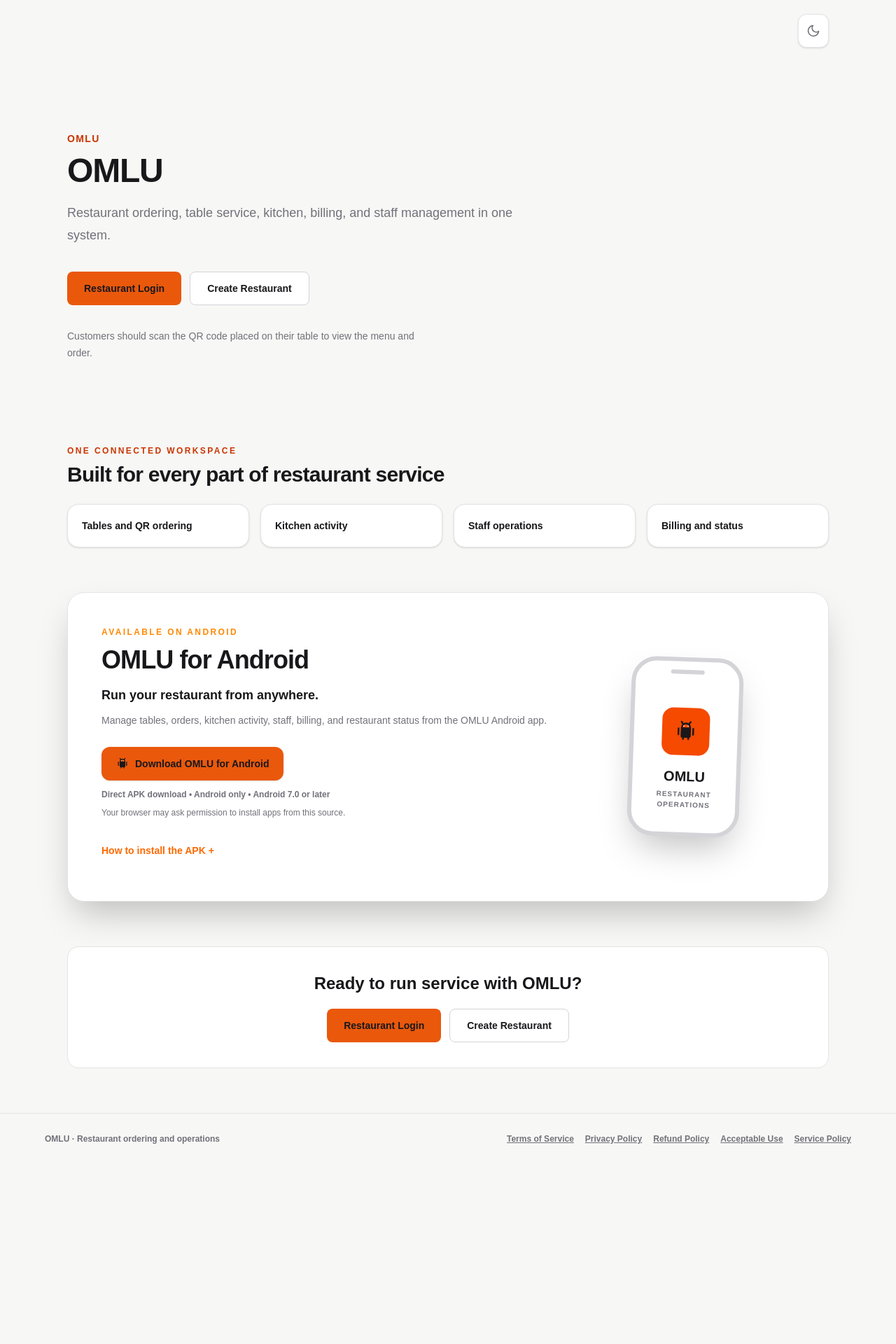
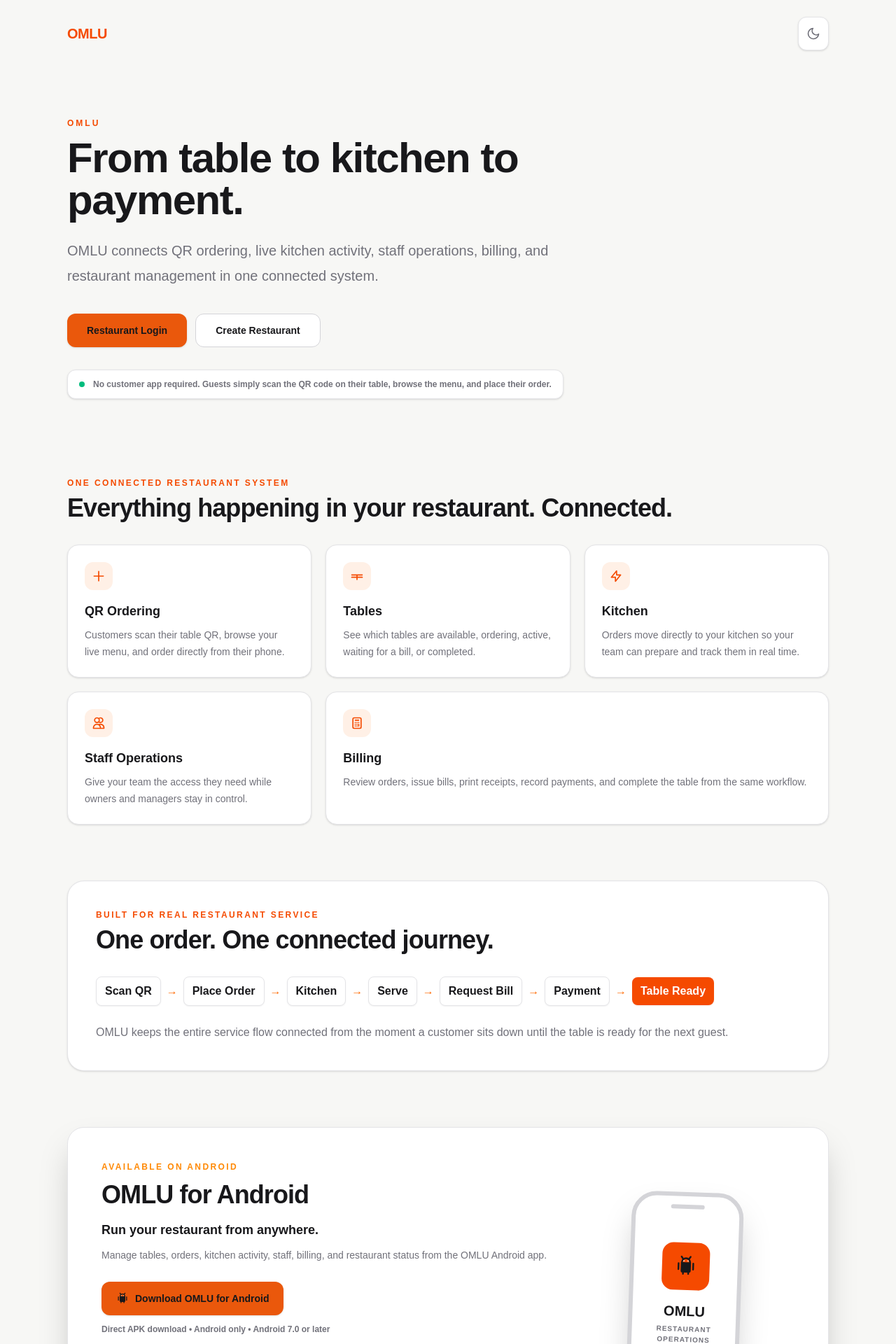
Before and after one commit to nadhalabs/omlu, a Next.js app in the folder frontend/: page / in a window 1280 px wide. Shown: the top 1920 px of the page at 70% size. Before the commit the page ends 1663 px from the top, so only its background shows below. Built offline with nearby package versions, Linux system fonts and the light colour scheme.

Commit message:
feat(landing): position OMLU as connected restaurant operations

```diff
--- a/frontend/app/page.tsx
+++ b/frontend/app/page.tsx
@@ -5,59 +5,183 @@
 export default function Home() {
   return (
     <div className="min-h-screen overflow-x-hidden bg-[var(--omlu-page-background)] text-[var(--omlu-text-primary)]">
-      <header className="mx-auto flex w-full max-w-6xl justify-end px-5 pt-5 sm:px-8"><LandingThemeToggle /></header>
-      <main className="mx-auto flex w-full max-w-6xl flex-col gap-16 px-5 py-12 sm:px-8 sm:py-16">
-        <section className="max-w-2xl py-8 sm:py-14">
-          <p className="mb-3 text-sm font-black uppercase tracking-widest text-orange-700">
+      {/* Header */}
+      <header className="mx-auto flex w-full max-w-6xl items-center justify-between px-5 pt-6 sm:px-8">
+        <span className="text-xl font-black tracking-tight text-orange-600">OMLU</span>
+        <LandingThemeToggle />
+      </header>
+
+      <main className="mx-auto flex w-full max-w-6xl flex-col gap-20 px-5 py-12 sm:px-8 sm:py-16">
+        {/* Hero Section */}
+        <section className="max-w-3xl py-4 sm:py-8">
+          <p className="mb-3 text-xs font-black uppercase tracking-[0.25em] text-orange-600">
             OMLU
           </p>
-          <h1 className="text-4xl font-black tracking-tight text-[var(--omlu-text-primary)] sm:text-5xl">
-            OMLU
+          <h1 className="text-4xl font-black tracking-tight text-[var(--omlu-text-primary)] sm:text-6xl">
+            From table to kitchen to payment.
           </h1>
-          <p className="mt-5 text-lg leading-8 text-[var(--omlu-text-secondary)]">
-            Restaurant ordering, table service, kitchen, billing, and staff
-            management in one system.
+          <p className="mt-6 text-lg leading-8 text-[var(--omlu-text-secondary)] sm:text-xl sm:leading-9">
+            OMLU connects QR ordering, live kitchen activity, staff operations, billing, and restaurant management in one connected system.
           </p>
 
           <div className="mt-9 flex flex-col gap-3 sm:flex-row">
             <Link
               href="/login"
-              className="inline-flex h-12 items-center justify-center rounded-lg bg-[var(--omlu-primary-action)] px-6 text-sm font-bold text-[var(--omlu-primary-action-text)] transition hover:brightness-95"
+              className="inline-flex h-12 items-center justify-center rounded-xl bg-[var(--omlu-primary-action)] px-7 text-sm font-black text-[var(--omlu-primary-action-text)] shadow-sm transition hover:brightness-95 active:scale-[0.98]"
             >
               Restaurant Login
             </Link>
             <Link
               href="/register"
-              className="inline-flex h-12 items-center justify-center rounded-lg border border-[var(--omlu-border-strong)] bg-[var(--omlu-primary-surface)] px-6 text-sm font-bold text-[var(--omlu-text-primary)] transition hover:bg-[var(--omlu-hover-background)]"
+              className="inline-flex h-12 items-center justify-center rounded-xl border border-[var(--omlu-border-strong)] bg-[var(--omlu-primary-surface)] px-7 text-sm font-black text-[var(--omlu-text-primary)] transition hover:bg-[var(--omlu-hover-background)] active:scale-[0.98]"
             >
               Create Restaurant
             </Link>
           </div>
 
-          <p className="mt-8 max-w-lg text-sm leading-6 text-[var(--omlu-text-secondary)]">
-            Customers should scan the QR code placed on their table to view the
-            menu and order.
+          <div className="mt-8 inline-flex items-center gap-3 rounded-xl border border-[var(--omlu-border)] bg-[var(--omlu-primary-surface)] px-4 py-3 text-xs font-semibold text-[var(--omlu-text-secondary)] shadow-sm">
+            <span className="inline-block h-2 w-2 rounded-full bg-emerald-500" />
+            No customer app required. Guests simply scan the QR code on their table, browse the menu, and place their order.
+          </div>
+        </section>
+
+        {/* Feature Grid Section */}
+        <section aria-labelledby="connected-system-title">
+          <p className="text-xs font-black uppercase tracking-[0.2em] text-orange-600">
+            ONE CONNECTED RESTAURANT SYSTEM
+          </p>
+          <h2 id="connected-system-title" className="mt-2 text-3xl font-black tracking-tight text-[var(--omlu-text-primary)] sm:text-4xl">
+            Everything happening in your restaurant. Connected.
+          </h2>
+
+          <div className="mt-8 grid gap-5 sm:grid-cols-2 lg:grid-cols-3">
+            <div className="rounded-2xl border border-[var(--omlu-border)] bg-[var(--omlu-primary-surface)] p-6 shadow-sm">
+              <div className="mb-4 inline-flex h-10 w-10 items-center justify-center rounded-xl bg-orange-500/10 text-orange-600">
+                <svg className="h-5 w-5" fill="none" viewBox="0 0 24 24" stroke="currentColor" strokeWidth={2}>
+                  <path strokeLinecap="round" strokeLinejoin="round" d="M12 4v16m8-8H4" />
+                </svg>
+              </div>
+              <h3 className="text-lg font-black text-[var(--omlu-text-primary)]">QR Ordering</h3>
+              <p className="mt-2 text-sm leading-6 text-[var(--omlu-text-secondary)]">
+                Customers scan their table QR, browse your live menu, and order directly from their phone.
+              </p>
+            </div>
+
+            <div className="rounded-2xl border border-[var(--omlu-border)] bg-[var(--omlu-primary-surface)] p-6 shadow-sm">
+              <div className="mb-4 inline-flex h-10 w-10 items-center justify-center rounded-xl bg-orange-500/10 text-orange-600">
+                <svg className="h-5 w-5" fill="none" viewBox="0 0 24 24" stroke="currentColor" strokeWidth={2}>
+                  <path strokeLinecap="round" strokeLinejoin="round" d="M3 10h18M3 14h18m-9-4v8" />
+                </svg>
+              </div>
+              <h3 className="text-lg font-black text-[var(--omlu-text-primary)]">Tables</h3>
+              <p className="mt-2 text-sm leading-6 text-[var(--omlu-text-secondary)]">
+                See which tables are available, ordering, active, waiting for a bill, or completed.
+              </p>
+            </div>
+
+            <div className="rounded-2xl border border-[var(--omlu-border)] bg-[var(--omlu-primary-surface)] p-6 shadow-sm">
+              <div className="mb-4 inline-flex h-10 w-10 items-center justify-center rounded-xl bg-orange-500/10 text-orange-600">
+                <svg className="h-5 w-5" fill="none" viewBox="0 0 24 24" stroke="currentColor" strokeWidth={2}>
+                  <path strokeLinecap="round" strokeLinejoin="round" d="M13 10V3L4 14h7v7l9-11h-7z" />
+                </svg>
+              </div>
+              <h3 className="text-lg font-black text-[var(--omlu-text-primary)]">Kitchen</h3>
+              <p className="mt-2 text-sm leading-6 text-[var(--omlu-text-secondary)]">
+                Orders move directly to your kitchen so your team can prepare and track them in real time.
+              </p>
+            </div>
+
+            <div className="rounded-2xl border border-[var(--omlu-border)] bg-[var(--omlu-primary-surface)] p-6 shadow-sm">
+              <div className="mb-4 inline-flex h-10 w-10 items-center justify-center rounded-xl bg-orange-500/10 text-orange-600">
+                <svg className="h-5 w-5" fill="none" viewBox="0 0 24 24" stroke="currentColor" strokeWidth={2}>
+                  <path strokeLinecap="round" strokeLinejoin="round" d="M12 4.354a4 4 0 110 5.292M15 21H3v-1a6 6 0 0112 0v1zm0 0h6v-1a6 6 0 00-9-5.197M13 7a4 4 0 11-8 0 4 4 0 018 0z" />
+                </svg>
+              </div>
+              <h3 className="text-lg font-black text-[var(--omlu-text-primary)]">Staff Operations</h3>
+              <p className="mt-2 text-sm leading-6 text-[var(--omlu-text-secondary)]">
+                Give your team the access they need while owners and managers stay in control.
+              </p>
+            </div>
+
+            <div className="rounded-2xl border border-[var(--omlu-border)] bg-[var(--omlu-primary-surface)] p-6 shadow-sm sm:col-span-2 lg:col-span-2">
+              <div className="mb-4 inline-flex h-10 w-10 items-center justify-center rounded-xl bg-orange-500/10 text-orange-600">
+                <svg className="h-5 w-5" fill="none" viewBox="0 0 24 24" stroke="currentColor" strokeWidth={2}>
+                  <path strokeLinecap="round" strokeLinejoin="round" d="M9 7h6m0 10v-3m-3 3h.01M9 17h.01M9 14h.01M12 14h.01M15 11h.01M12 11h.01M9 11h.01M7 21h10a2 2 0 002-2V5a2 2 0 00-2-2H7a2 2 0 00-2 2v14a2 2 0 002 2z" />
+                </svg>
+              </div>
+              <h3 className="text-lg font-black text-[var(--omlu-text-primary)]">Billing</h3>
+              <p className="mt-2 text-sm leading-6 text-[var(--omlu-text-secondary)]">
+                Review orders, issue bills, print receipts, record payments, and complete the table from the same workflow.
+              </p>
+            </div>
+          </div>
+        </section>
+
+        {/* Service Flow Section */}
+        <section aria-labelledby="service-flow-title" className="rounded-3xl border border-[var(--omlu-border)] bg-[var(--omlu-primary-surface)] p-6 sm:p-10 shadow-sm">
+          <p className="text-xs font-black uppercase tracking-[0.2em] text-orange-600">
+            BUILT FOR REAL RESTAURANT SERVICE
+          </p>
+          <h2 id="service-flow-title" className="mt-2 text-3xl font-black tracking-tight text-[var(--omlu-text-primary)] sm:text-4xl">
+            One order. One connected journey.
+          </h2>
+
+          <div className="mt-8 flex flex-wrap items-center gap-2 font-black text-sm text-[var(--omlu-text-primary)] sm:text-base">
+            <span className="rounded-lg bg-[var(--omlu-elevated-surface)] border border-[var(--omlu-border)] px-3 py-2 shadow-xs">Scan QR</span>
+            <span className="text-orange-500">→</span>
+            <span className="rounded-lg bg-[var(--omlu-elevated-surface)] border border-[var(--omlu-border)] px-3 py-2 shadow-xs">Place Order</span>
+            <span className="text-orange-500">→</span>
+            <span className="rounded-lg bg-[var(--omlu-elevated-surface)] border border-[var(--omlu-border)] px-3 py-2 shadow-xs">Kitchen</span>
+            <span className="text-orange-500">→</span>
+            <span className="rounded-lg bg-[var(--omlu-elevated-surface)] border border-[var(--omlu-border)] px-3 py-2 shadow-xs">Serve</span>
+            <span className="text-orange-500">→</span>
+            <span className="rounded-lg bg-[var(--omlu-elevated-surface)] border border-[var(--omlu-border)] px-3 py-2 shadow-xs">Request Bill</span>
+            <span className="text-orange-500">→</span>
+            <span className="rounded-lg bg-[var(--omlu-elevated-surface)] border border-[var(--omlu-border)] px-3 py-2 shadow-xs">Payment</span>
+            <span className="text-orange-500">→</span>
+            <span className="rounded-lg bg-orange-600 text-white px-3 py-2 shadow-xs">Table Ready</span>
+          </div>
+
+          <p className="mt-6 text-sm leading-7 text-[var(--omlu-text-secondary)] sm:text-base">
+            OMLU keeps the entire service flow connected from the moment a customer sits down until the table is ready for the next guest.
           </p>
         </section>
 
-        <section aria-labelledby="features-title">
-          <p className="text-xs font-black uppercase tracking-[0.2em] text-orange-700">One connected workspace</p>
-          <h2 id="features-title" className="mt-2 text-2xl font-black tracking-tight sm:text-3xl">Built for every part of restaurant service</h2>
-          <div className="mt-6 grid gap-4 sm:grid-cols-2 lg:grid-cols-4">
-            {["Tables and QR ordering", "Kitchen activity", "Staff operations", "Billing and status"].map((feature) => <div key={feature} className="rounded-2xl border border-[var(--omlu-border)] bg-[var(--omlu-primary-surface)] p-5 text-sm font-bold shadow-sm">{feature}</div>)}
+        {/* Android Download Section */}
+        <AndroidDownloadCard variant="landing" />
+
+        {/* Final CTA Section */}
+        <section className="rounded-3xl border border-[var(--omlu-border)] bg-[var(--omlu-primary-surface)] p-8 text-center sm:p-12 shadow-sm" aria-labelledby="final-cta-title">
+          <p className="text-xs font-black uppercase tracking-[0.2em] text-orange-600">
+            OMLU RESTAURANT OPERATIONS
+          </p>
+          <h2 id="final-cta-title" className="mt-2 text-3xl font-black tracking-tight text-[var(--omlu-text-primary)] sm:text-4xl">
+            Ready to run your restaurant with OMLU?
+          </h2>
+          <p className="mt-3 text-base text-[var(--omlu-text-secondary)]">
+            Bring your tables, orders, kitchen, staff, and billing into one connected workspace.
+          </p>
+          <div className="mt-8 flex flex-col justify-center gap-3 sm:flex-row">
+            <Link
+              href="/register"
+              className="inline-flex min-h-12 items-center justify-center rounded-xl bg-[var(--omlu-primary-action)] px-7 text-sm font-black text-[var(--omlu-primary-action-text)] hover:brightness-95 active:scale-[0.98]"
+            >
+              Create Restaurant
+            </Link>
+            <Link
+              href="/login"
+              className="inline-flex min-h-12 items-center justify-center rounded-xl border border-[var(--omlu-border-strong)] px-7 text-sm font-black hover:bg-[var(--omlu-hover-background)] active:scale-[0.98]"
+            >
+              Restaurant Login
+            </Link>
           </div>
         </section>
+      </main>
 
-        <AndroidDownloadCard variant="landing" />
-
-        <section className="rounded-2xl border border-[var(--omlu-border)] bg-[var(--omlu-primary-surface)] p-7 text-center sm:p-9" aria-labelledby="final-cta-title">
-          <h2 id="final-cta-title" className="text-2xl font-black">Ready to run service with OMLU?</h2>
-          <div className="mt-5 flex flex-col justify-center gap-3 sm:flex-row"><Link href="/login" className="inline-flex min-h-12 items-center justify-center rounded-lg bg-[var(--omlu-primary-action)] px-6 text-sm font-bold text-[var(--omlu-primary-action-text)] hover:brightness-95">Restaurant Login</Link><Link href="/register" className="inline-flex min-h-12 items-center justify-center rounded-lg border border-[var(--omlu-border-strong)] px-6 text-sm font-bold hover:bg-[var(--omlu-hover-background)]">Create Restaurant</Link></div>
-        </section>
-      </main>
-      <footer className="border-t border-[var(--omlu-border)] px-6 py-7 text-center text-xs font-semibold text-[var(--omlu-text-secondary)]">
+      {/* Footer */}
+      <footer className="border-t border-[var(--omlu-border)] px-6 py-8 text-center text-xs font-semibold text-[var(--omlu-text-secondary)]">
         <div className="mx-auto flex max-w-6xl flex-col items-center justify-between gap-4 sm:flex-row">
-          <span>OMLU · Restaurant ordering and operations</span>
+          <span>OMLU · Restaurant operations, connected.</span>
           <div className="flex flex-wrap items-center justify-center gap-4">
             <Link href="/terms" className="hover:text-orange-600 underline">Terms of Service</Link>
             <Link href="/privacy" className="hover:text-orange-600 underline">Privacy Policy</Link>
```
